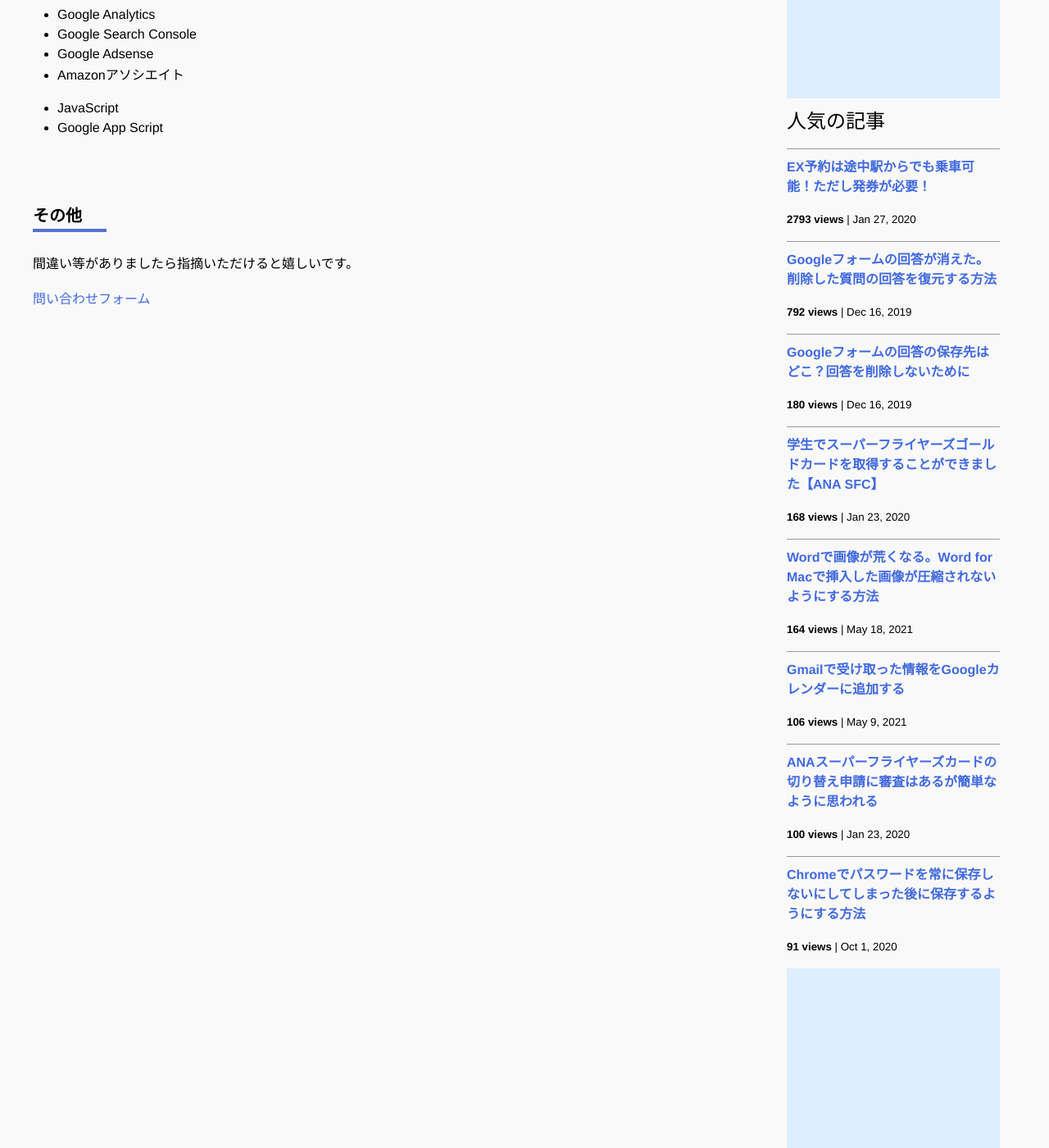
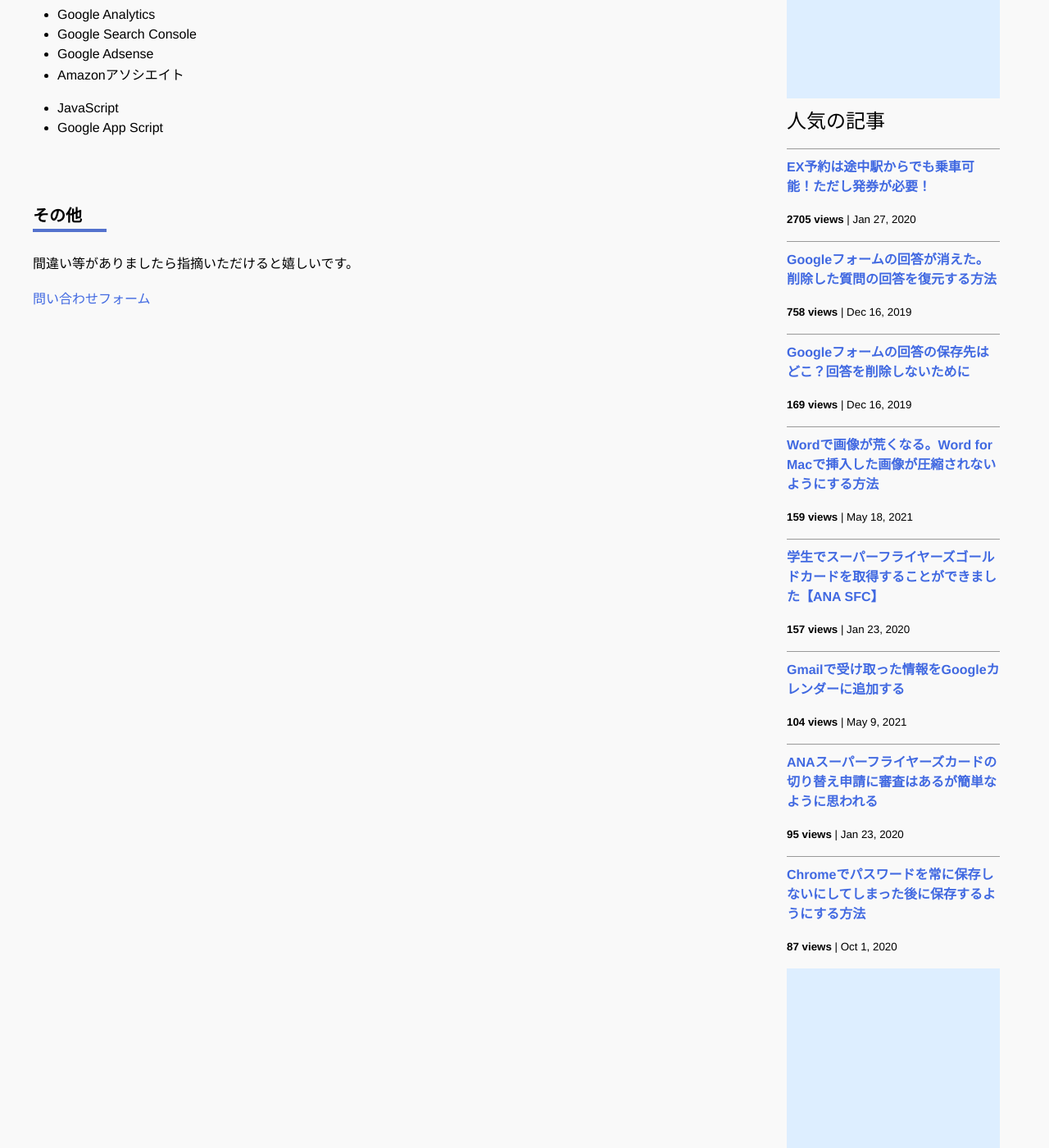
Before and after one commit to iwanaminami/shoyaiwaname, a Jekyll site: the page built from about.markdown, in a window 1280 px wide and 1400 px high, scrolled down 693 px. Shown: the whole window at 82% size. Built offline with Jekyll 4.4.1, drawn with Linux system fonts in a browser that asks for light colours; nearby versions of some CDN libraries; comment, search, counter and statistics services are not loaded.

Commit message:
a new commit message

```diff
--- a/_data/popularposts.yml
+++ b/_data/popularposts.yml
@@ -1,17 +1,17 @@
 side:
-  - view: 2793
+  - view: 2705
     url: /2020/01/27/ex-rideontheway.html
-  - view: 792
+  - view: 758
     url: /2019/12/16/restore-googleform.html
-  - view: 180
+  - view: 169
     url: /2019/12/16/googleform-answers.html
-  - view: 168
+  - view: 159
+    url: /2021/05/18/image-compression-word.html
+  - view: 157
     url: /2020/01/23/sfcgold.html
-  - view: 164
-    url: /2021/05/18/image-compression-word.html
-  - view: 106
+  - view: 104
     url: /2021/05/09/gmailtocalendar.html
-  - view: 100
+  - view: 95
     url: /2020/01/23/sfc-judge.html
-  - view: 91
+  - view: 87
     url: /2020/10/01/googlepassword.html
```
